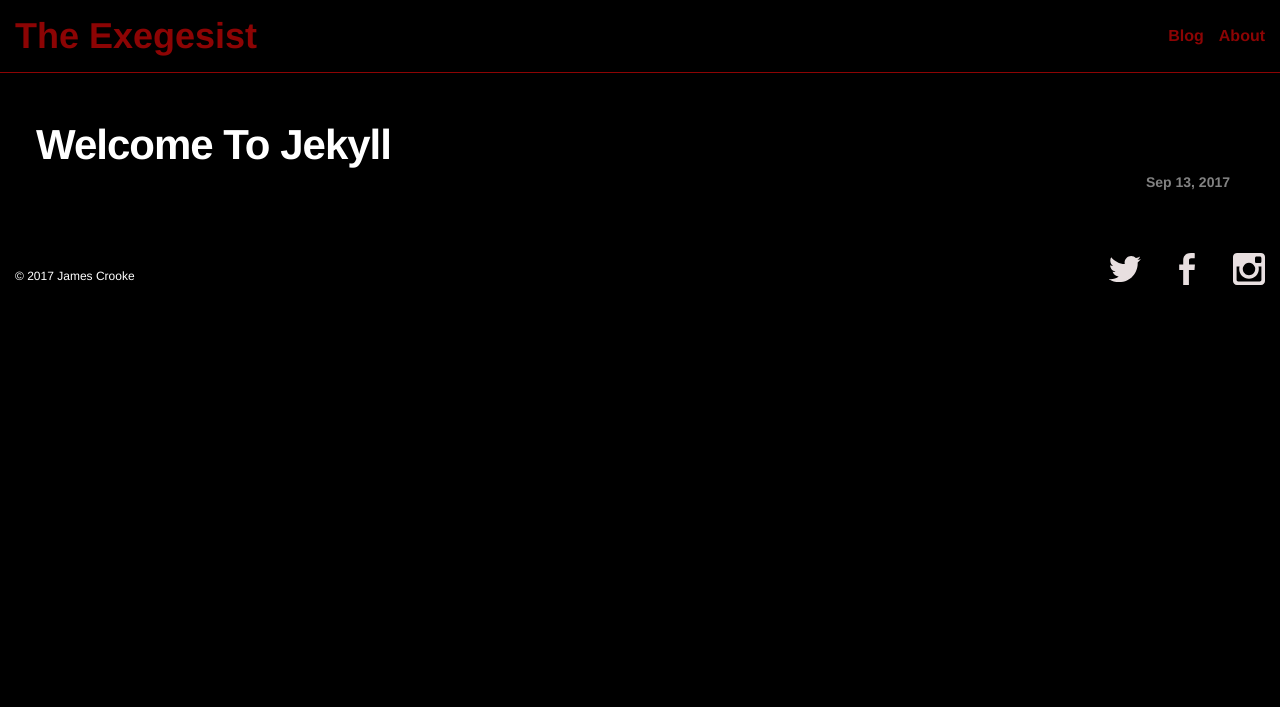
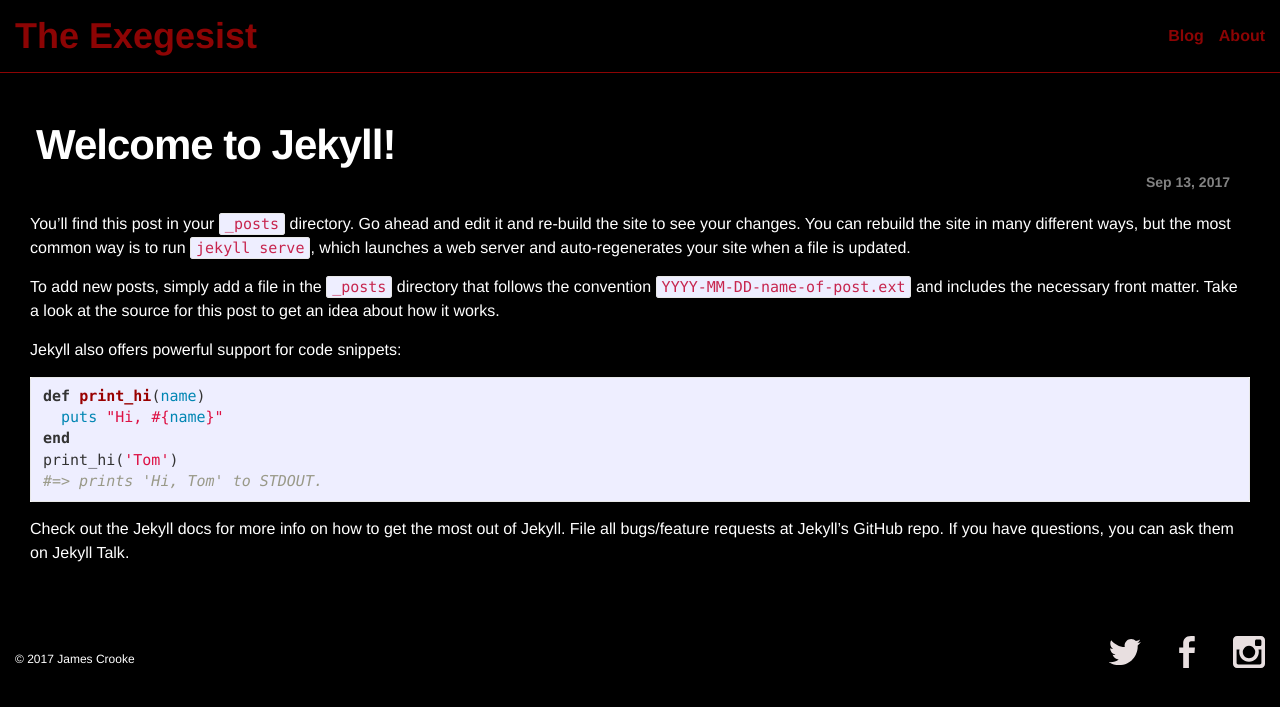
Before and after one commit to doulosiyxy/theexegesist, a Jekyll site: the page built from _posts/2017-09-13-welcome-to-jekyll.markdown, in a window 1280 px wide. Shown: the top 707 px of the page. Built offline with Jekyll 4.4.1, drawn with Linux system fonts in a browser that asks for light colours; nearby versions of some CDN libraries; our own code applies the rules of GitHub Pages for plain Markdown files.

Commit message:
Update 2017-09-13-welcome-to-jekyll.markdown

```diff
--- a/_posts/2017-09-13-welcome-to-jekyll.markdown
+++ b/_posts/2017-09-13-welcome-to-jekyll.markdown
@@ -1,4 +1,4 @@
-<!-----
+---
 layout: post
 title:  "Welcome to Jekyll!"
 date:   2017-09-13 19:36:33 +0000
@@ -22,4 +22,4 @@
 
 [jekyll-docs]: http://jekyllrb.com/docs/home
 [jekyll-gh]:   https://github.com/jekyll/jekyll
-[jekyll-talk]: https://talk.jekyllrb.com/-->
+[jekyll-talk]: https://talk.jekyllrb.com/
```
